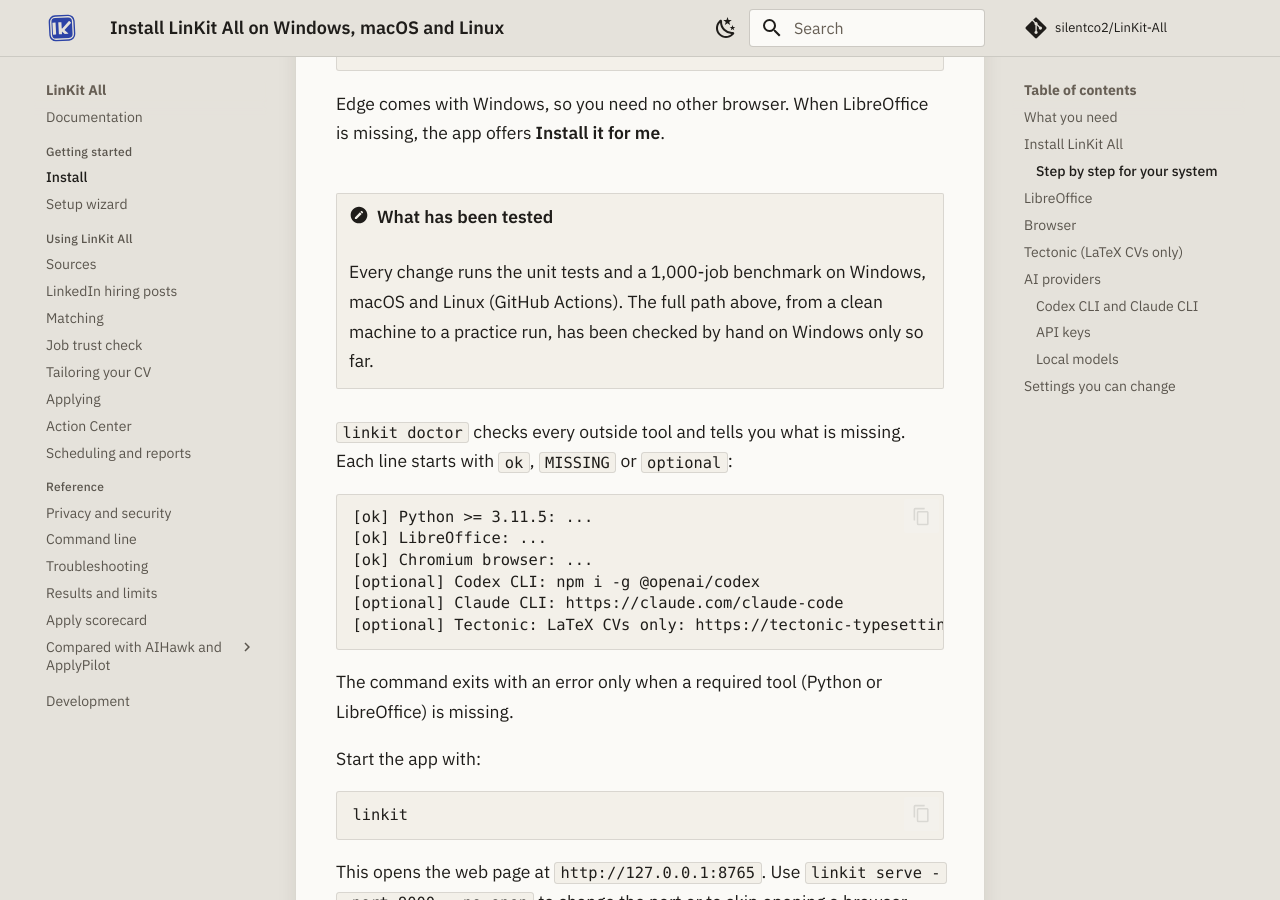
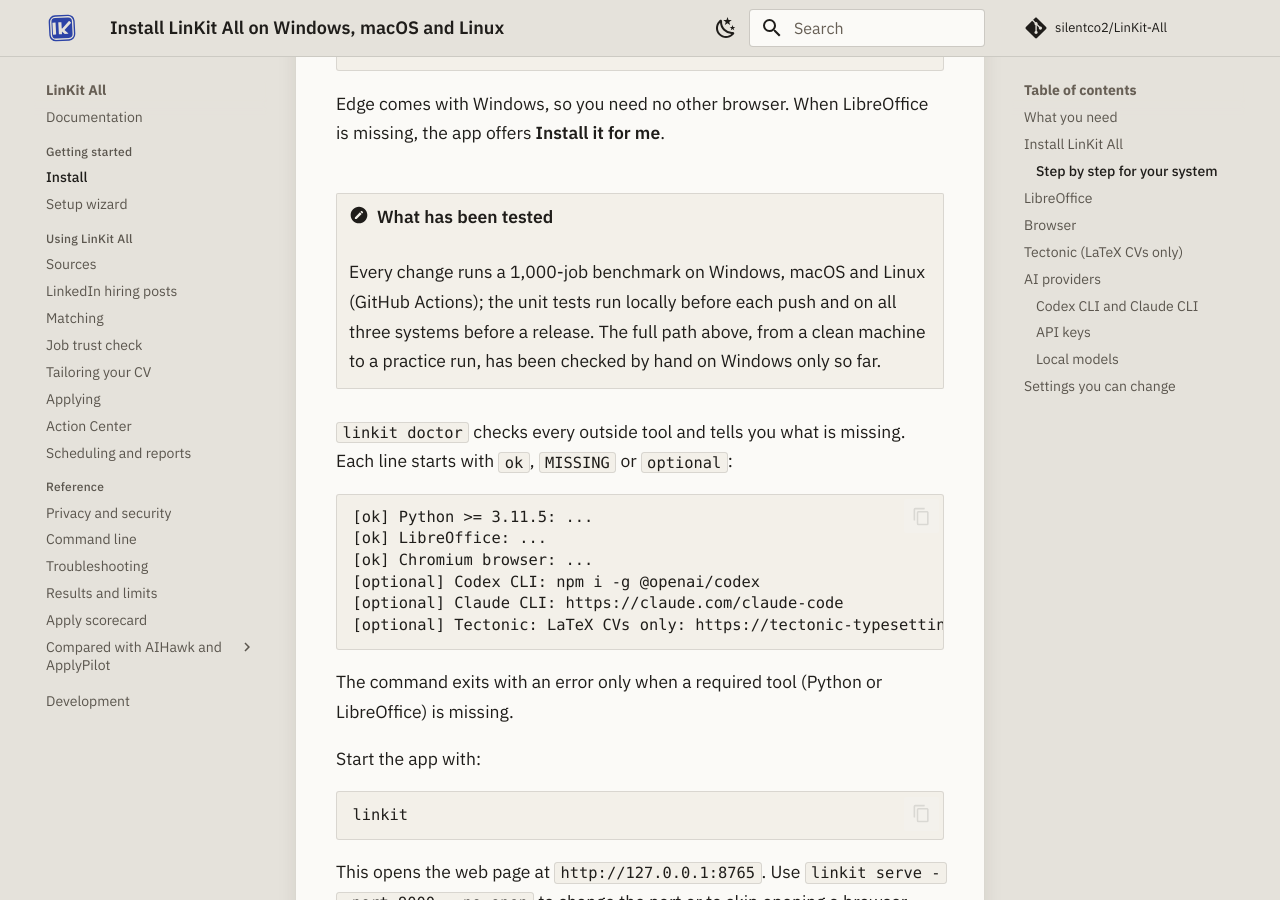
Before and after one commit to silentco2/LinKit-All, an MkDocs documentation site: the page built from docs/install.md, in a window 1280 px wide and 900 px high, scrolled down 1205 px. Built offline with MkDocs 1.6.1 and Material for MkDocs 9.7.7, drawn with Linux system fonts in a browser that asks for light colours; comment, search, counter and statistics services are not loaded.

Commit message:
CI: run the 9-job test matrix by hand only
The test job (Windows, macOS, Linux x Python 3.11-3.13: ruff, format, mypy,
pytest) moves unchanged from ci.yml to test-matrix.yml, triggered only by
workflow_dispatch (Actions > Test matrix > Run workflow, or
`gh workflow run test-matrix.yml --ref main`). Every push still runs the
benchmark smoke test on three systems and the frontend build. The same checks
run locally before each push. Install and results docs say so.

Co-Authored-By: Claude Opus 5.5 <noreply@anthropic.com>

```diff
--- a/docs/install.md
+++ b/docs/install.md
@@ -97,8 +97,8 @@ To run the newest code instead of a release, use a source checkout: see
       cannot remember its key, so it asks for your passphrase again after each restart.
 
 !!! note "What has been tested"
-    Every change runs the unit tests and a 1,000-job benchmark on Windows, macOS and Linux
-    (GitHub Actions). The full path above, from a clean machine to a practice run, has been
+    Every change runs a 1,000-job benchmark on Windows, macOS and Linux (GitHub Actions); the
+    unit tests run locally before each push and on all three systems before a release. The full path above, from a clean machine to a practice run, has been
     checked by hand on Windows only so far.
 
 `linkit doctor` checks every outside tool and tells you what is missing. Each line starts
```
Also changed, not shown: docs/results.md (+1 -1 lines), 2 other files.
